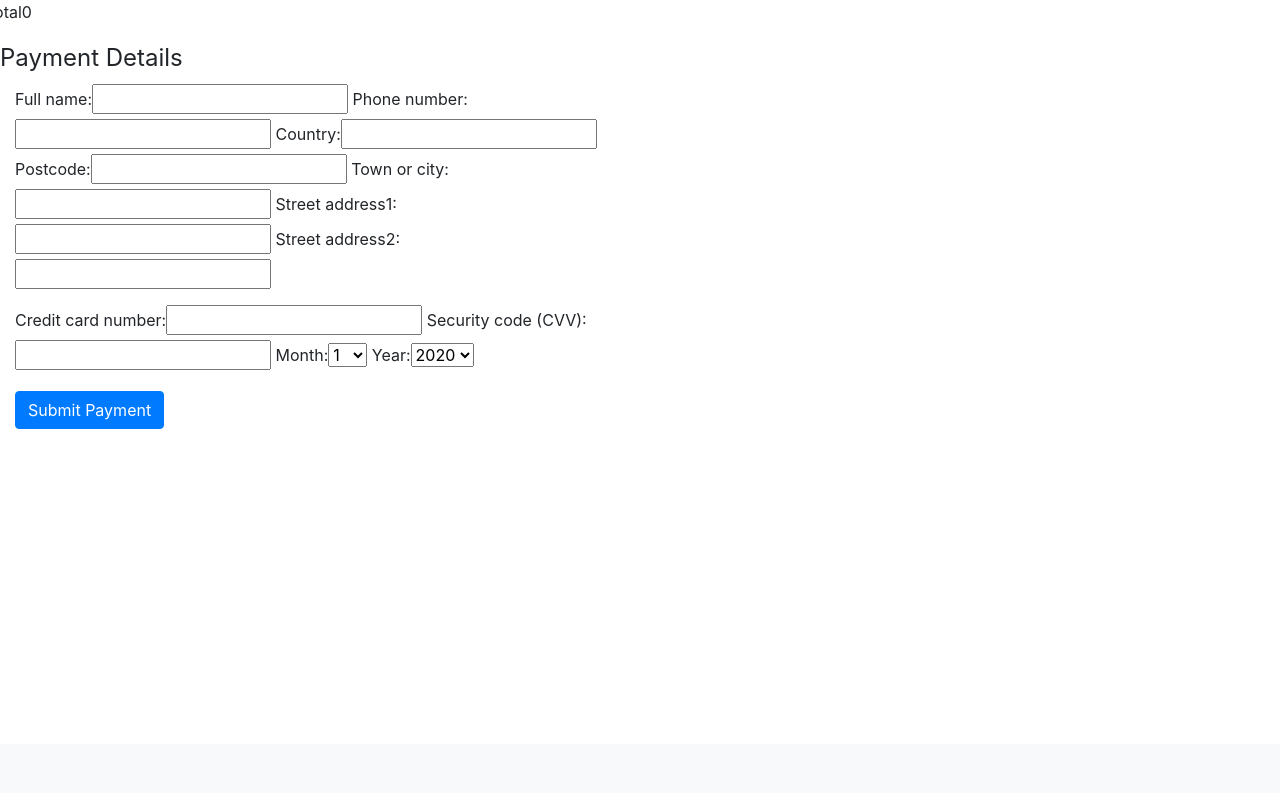
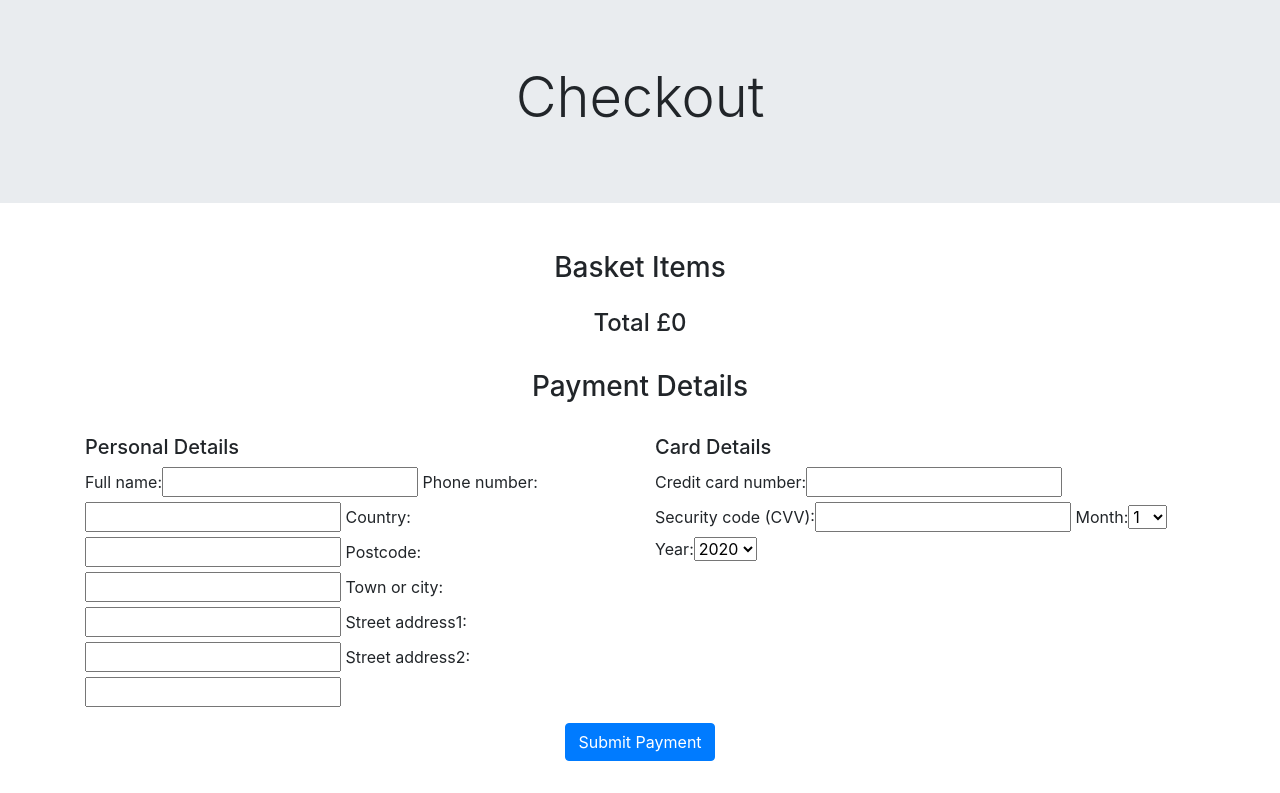
Before and after one commit to Code-Institute-Submissions/Freelance-Services, a Django app: page /checkout in a window 1280 px wide. Shown: the part 56-849 px from the top of the page. Before the commit the page ends 485 px from the top, so only its background shows below. Run offline with Django 3.2, Linux system fonts and the light colour scheme; the visitor is signed in with stand-in values (Sample User, id 1); some libraries are stand-ins or nearby versions.

Commit message:
Improved checkout html for usability

```diff
--- a/checkout/templates/checkout/checkout.html
+++ b/checkout/templates/checkout/checkout.html
@@ -13,45 +13,74 @@
 {% endblock %}
 
 
+
 {% block content %}
-<div class="row row-flex">
+<div class="jumbotron jumbotron-fluid">
+    <div class="container">
+        <h1 class="display-4 text-center">Checkout</h1>
+    </div>
+</div>
+<div class="container">
+    <h3 class="text-center p-3">Basket Items</h3>
+    <ul class="list-group">
         {% for item in basket_items %}
-        <div class="col-xs-10 col-xs-offset-1 col-sm-offset-0 col-sm-6 col-md-4 display panel panel-default">
+        <div class="col">
             <div class="panel-body">
-                <div class="service" style="background-image: url('{{ MEDIA_URL }}{{ item.service.image }}')"></div>
+                <li class="list-group-item  list-group-item-dark">
+                    {{ item.service.name }}
+                </li>
+                <li class="list-group-item text-muted" > {{ item.service.description }}</li>
+                <li class="list-group-item ml-auto">£{{ item.service.price}}</li>
+                <br>
 
-                <div class="caption">
-                    <h3>{{ item.service.name }}</h3>
-                    <p class="service-description">{{ item.service.description }}</p>
-                    <p>{{ item.quantity }}</p>
-                    <p>{{item.service.price}}</p>
-                </div>
             </div>
         </div>
         {% endfor %}
-</div>
-<div class="row">
-    <p>Total<span class="glyphicon glyphicon-euro" aria-hidden="true"></span>{{ total }}</p>
+
+    </ul>
+
+    <h4 class="text-center">Total £{{ total }}</h4>
 </div>
 
+
+<h3 class="text-center p-4">Payment Details</h3>
+<div class="container">
     <form role="form" method="post" id="payment-form" action="{% url 'checkout' %}">
-    <legend>Payment Details</legend>
-
-    <div id="credit-card-errors" style="display: none;">
-        <div id="alert-message block-message error" id="stripe-error-message"></div>
+        <div class="row">
+            <div class="col-md-6">
+                <h5>Personal Details</h5>
+                {{ order_form | as_bootstrap }}
+            </div>
+            <div class="col-md-6">
+                <h5>Card Details</h5>
+                {{ payment_form | as_bootstrap }}
+            </div>
+        </div>
+        {% csrf_token %}
+        <div class="text-center p-3">
+            <input class="mx-auto btn btn-primary text-center" id="submit_payment_btn" name="commit" type="submit" value="Submit Payment">
         </div>
 
-    <div class="form-group col-md-6">
-        {{ order_form | as_bootstrap }}
+    </form>
 </div>
 
-    <div class="form-group col-md-6">
-        {{ payment_form | as_bootstrap }}
-    </div>
+
+
+
+
+
+
+
+
+
+
+
+
 
 {% csrf_token %}
 <div class="form-group col-md-12">
-        <input class=" btn btn-primary" id="submit_payment_btn" name="commit" type="submit" value="Submit Payment">
+
 </div>
-</form>
+
+</div>
 {% endblock %}
```
Lines whose indentation alone changed are shown as unchanged.
